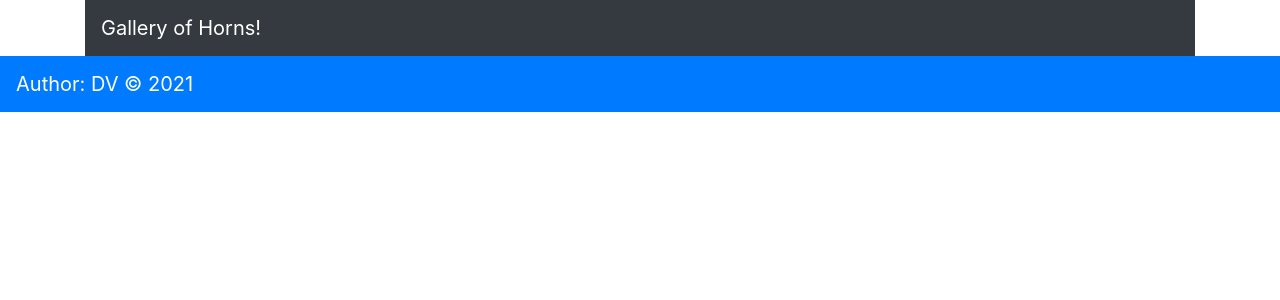
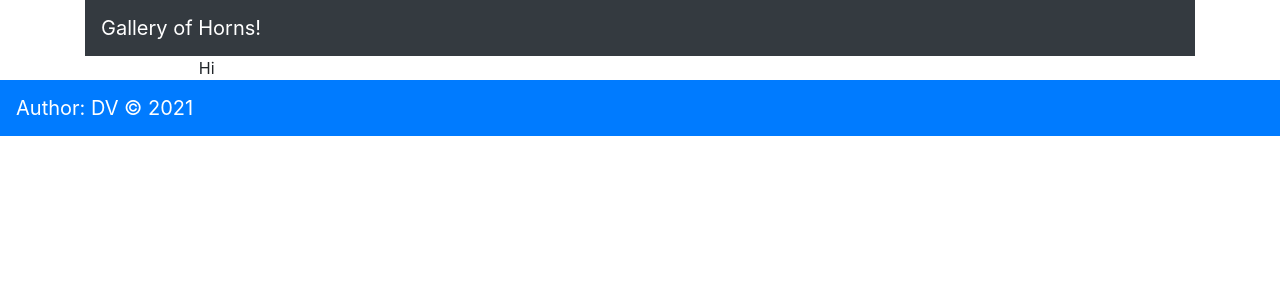
Before and after one commit to DeltaVCode/cedar-c-301d10, a React (Create React App) app in the folder class-04/demo/lab-review/: page / in a window 1280 px wide. Shown: the top 300 px of the page. Built offline with nearby package versions, Linux system fonts and the light colour scheme.

Commit message:
Add <Main />

```diff
--- a/class-04/demo/lab-review/src/App.js
+++ b/class-04/demo/lab-review/src/App.js
@@ -1,6 +1,7 @@
 import './App.css';
 import Footer from './components/footer';
 import Header from './components/header';
+import Main from './components/main';
 
 function App() {
   let theme = 'dark';
@@ -8,6 +9,7 @@ function App() {
   return (
     <div className="App">
       <Header theme={theme} />
+      <Main />
       <Footer theme={theme} />
     </div>
   );
--- /dev/null
+++ b/class-04/demo/lab-review/src/components/main.js
@@ -0,0 +1,13 @@
+import React from 'react';
+import { CardColumns } from 'react-bootstrap';
+// again, an inefficient import
+
+export default class Main extends React.Component {
+  render() {
+    return (
+      <CardColumns>
+        <p>Hi</p>
+      </CardColumns>
+    )
+  }
+}
```
